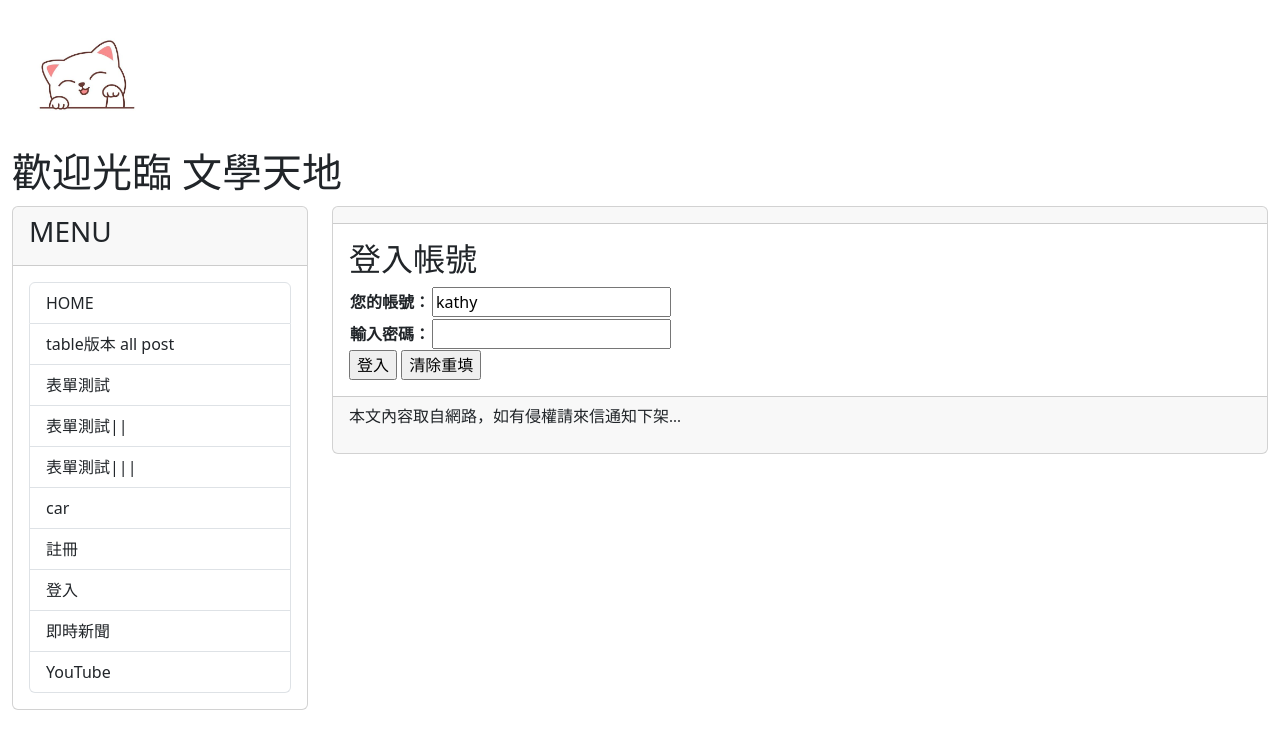
After one commit to kathy1124/mblog0927, a Django app: page /login/ in a window 1280 px wide. The commit adds this page. Shown: the top 749 px of the page. Run offline with Django 4.2, Linux system fonts and the light colour scheme.

Commit message:
login, register

```diff
--- a/mblog0927/urls.py
+++ b/mblog0927/urls.py
@@ -38,5 +38,8 @@ urlpatterns = [
     path('test',mv.homepage,name='test-name'),
     path('test/new',testv.index,name='test-name'),
     path('test/delpost/<int:pid>',testv.delpost),
-    path('test/contact',testv.contact,name='test-contact')
+    path('test/contact',testv.contact,name='test-contact'),
+    # path('post2db/', testv.post2db),
+    path('register/', testv.register, name= 'register'),
+    path('login/',testv.login, name='login')
 ]
--- a/mytest/forms.py
+++ b/mytest/forms.py
@@ -18,7 +18,27 @@ class ContactForm(forms.Form):
     user_message = forms.CharField(label='您的意見', widget=forms.Textarea)  #widget=forms.Textarea -> 擴增成為大量文字輸入欄位，亦即<textarea>標籤。
 
 
-class PostForms(forms.MODELForm):
-    class Meta:
-        model = Post
-        fields = ['moods','nickname', 'message' , 'del_pass']
+
+# class PostForm(forms.ModelForm):
+#     class Meta:
+#         model = models.Post
+#         fields = ['mood','nickname', 'message', 'del_pass']
+
+#     def __init__(self, *args, **kwargs):
+#         super(PostForm, self).__init__(*args, **kwargs)
+#         self.fields['mood'].label = '現在心情'
+#         self.fields['nickname'].label = '你的暱稱'
+#         self.fields['message'].label = '心情留言'
+#         self.fields['del_pass'].label = '設定密碼'
+
+
+#1227
+class UserRegisterForm(forms.Form):
+    user_name = forms.CharField(label='您的帳號', max_length=50, initial='kathy')
+    user_email = forms.EmailField(label='電子郵件')
+    user_password = forms.CharField(label='輸入密碼', widget=forms.PasswordInput)
+    user_password_confirm = forms.CharField(label='輸入確認密碼', widget=forms.PasswordInput)
+
+class LoginForm(forms.Form):
+    user_name = forms.CharField(label='您的帳號', max_length=50, initial='kathy')
+    user_password = forms.CharField(label='輸入密碼', widget=forms.PasswordInput)
--- /dev/null
+++ b/mytest/templates/login.html
@@ -0,0 +1,23 @@
+{% extends "base2.html" %}
+{% block title %} 登入帳號 {% endblock title %}
+{% block headmessage %}
+{% endblock headmessage %}
+
+{% block content %}
+
+<h2>登入帳號</h2>
+{% if message %}
+    <div class='alert alert-warning'>
+         {{ message }}
+    </div>
+{% endif %}
+<form action="" method="post">
+    {% csrf_token %}
+    <table>
+  {{ form.as_table }}
+    </table>
+  <input type='submit' value='登入'>
+  <input type='reset' value='清除重填'>
+</form>
+
+{% endblock content %}
--- a/mytest/views.py
+++ b/mytest/views.py
@@ -1,8 +1,8 @@
 from django.shortcuts import render
 from mytest.models import Post, Mood
 from django.shortcuts import redirect
-from mytest.forms import ContactForm
-
+from mytest.forms import ContactForm ,UserRegisterForm,LoginForm
+# PostForm
 def index(request):
     posts = Post.objects.filter(enabled=True).order_by('-pub_time')[:30]#[:30]取前三十個,日期排序
     moods = Mood.objects.all()#把東西從資料庫抓出來
@@ -52,3 +52,69 @@ def contact(request):
     else:
         message = "ERROR"
         return render(request, 'myContact.html', locals())
+
+# def post2db(request):
+#     if request.method == 'GET':
+#         form = PostForm()
+#         return render(request, 'myPost2DB.html', locals())
+#     elif request.method == 'POST':
+#         form = PostForm(request.POST)
+#         if form.is_valid():
+#             form.save()
+#         return render(request, 'myPost2DB.html', locals())
+#     else:
+#         message = "ERROR"
+#         return render(request, 'myPost2DB.html', locals())
+
+
+#1227
+from django.contrib.auth.models import User
+
+def register(request):
+    if request.method == 'GET':
+        form = UserRegisterForm()
+        return render(request, 'register.html', locals())
+    elif request.method == 'POST':
+        form = UserRegisterForm(request.POST)
+        if form.is_valid():
+            user_name = form.cleaned_data['user_name']
+            user_email = form.cleaned_data['user_email']
+            user_password = form.cleaned_data['user_password']
+            user_password_confirm = form.cleaned_data['user_password_confirm']
+            if user_password == user_password_confirm:
+                user = User.objects.create_user(user_name, user_email, user_password)
+                message = f'註冊成功！'
+            else:
+                message = f'兩次密碼不一致！'
+        return render(request, 'register.html', locals())
+    else:
+        message = "ERROR"
+        return render(request, 'register.html', locals())
+
+from django.contrib.auth import authenticate
+from django.contrib import auth
+
+def login(request):
+    if request.method == 'GET':
+        form = LoginForm()
+        return render(request, 'login.html', locals())
+    elif request.method == 'POST':
+        form = LoginForm(request.POST)
+        if form.is_valid():
+            user_name = form.cleaned_data['user_name']
+            user_password = form.cleaned_data['user_password']
+            user = authenticate(username=user_name, password=user_password)
+            if user is not None:
+                if user.is_active:
+                    auth.login(request, user)
+                    print("success")
+                    message = '成功登入了'
+                    return redirect('/')
+                else:
+                    message = '帳號尚未啟用'
+            else:
+                 message = '登入失敗'
+        return render(request, 'login.html', locals())
+    else:
+        message = "ERROR"
+        return render(request, 'login.html', locals())
--- a/templates/base2.html
+++ b/templates/base2.html
@@ -35,6 +35,9 @@
                                 <a  href="{% url 'test-name' %}" class='list-group-item'>表單測試||</a>
                                 <a  href="{% url 'test-contact' %}" class='list-group-item'>表單測試|||</a>
                                 <a href="{% url 'carlist' %}" class='list-group-item'>car</a>
+                                <a  href="{% url 'register' %}" class='list-group-item'>註冊</a>
+                                <a  href="{% url 'login' %}" class='list-group-item'>登入</a>
+
                                 <a href='https://google.com/news'class='list-group-item'>即時新聞</a>
                                 <a href='https://www.youtube.com' class="list-group-item">YouTube</a>
                             </div>
```
Also changed, not shown: mytest/templates/myPost2DB.html (added, +23 -0 lines), mytest/templates/register.html (added, +23 -0 lines), db.sqlite3, mysite/templates/carlist.html (line endings or trailing spaces).
